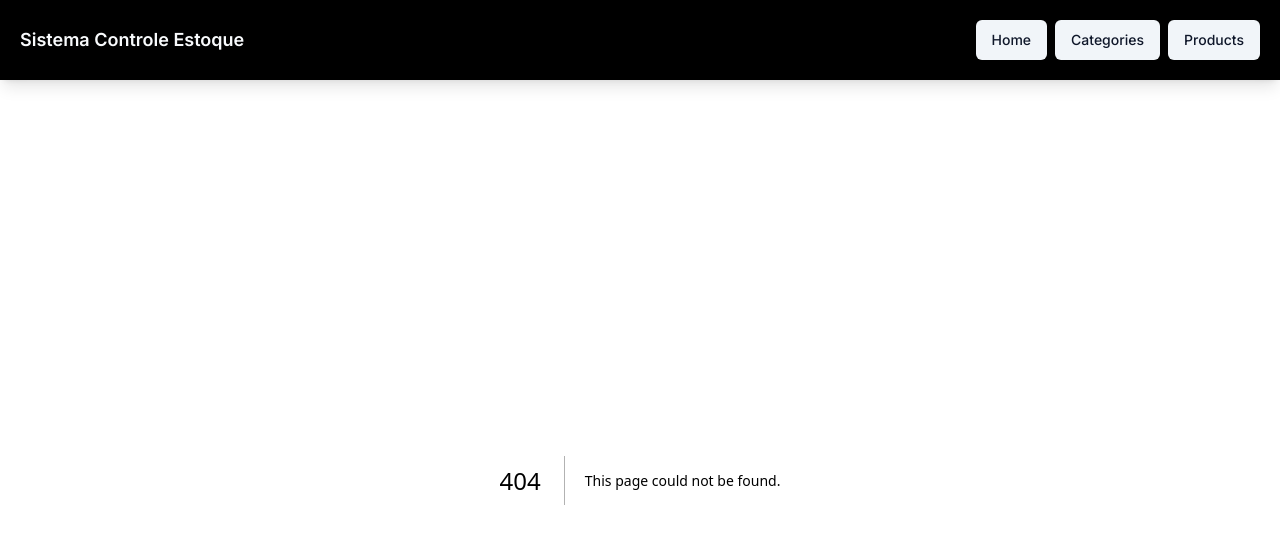
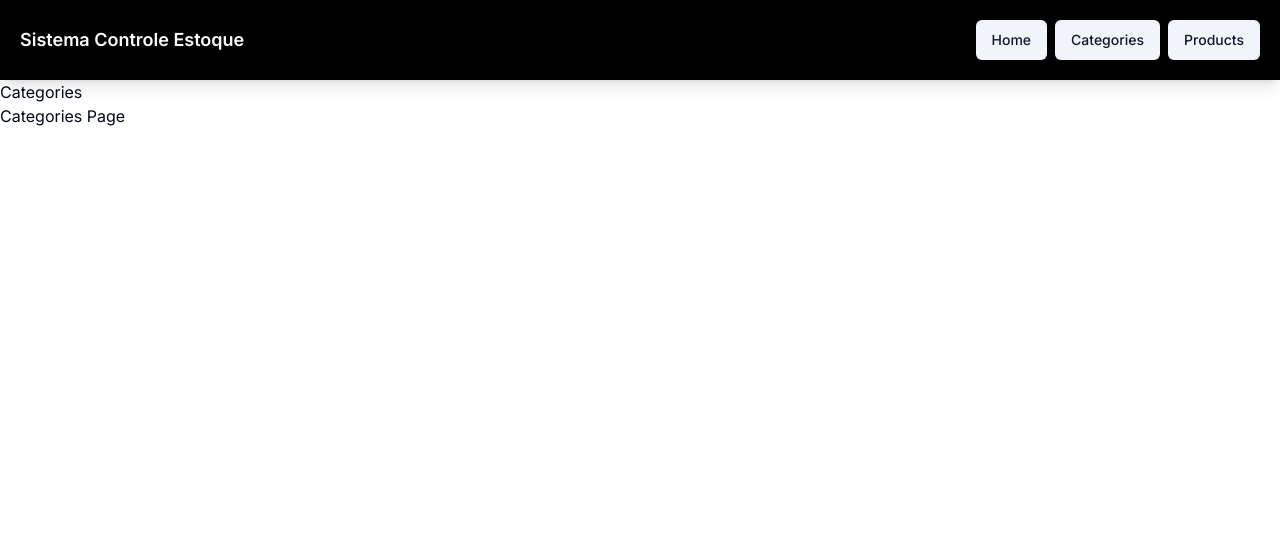
Before and after one commit to giljrsantos/stock-next-app, a Next.js app: page /categories in a window 1280 px wide. Before the commit this address had no page. Shown: the top 544 px of the page. Built offline with nearby package versions, Linux system fonts and the light colour scheme.

Commit message:
feat: Tela Inicial de Categorias

```diff
--- /dev/null
+++ b/src/app/categories/layout.tsx
@@ -0,0 +1,10 @@
+import { PropsWithChildren } from 'react';
+
+export default function layout({children}: PropsWithChildren){
+    return (
+        <div>
+            <h2>Categories</h2>
+            <div>{children}</div>
+        </div>
+    )
+}
--- /dev/null
+++ b/src/app/categories/page.tsx
@@ -0,0 +1,3 @@
+export default function page(){
+    return <div>Categories Page</div>
+}
```
